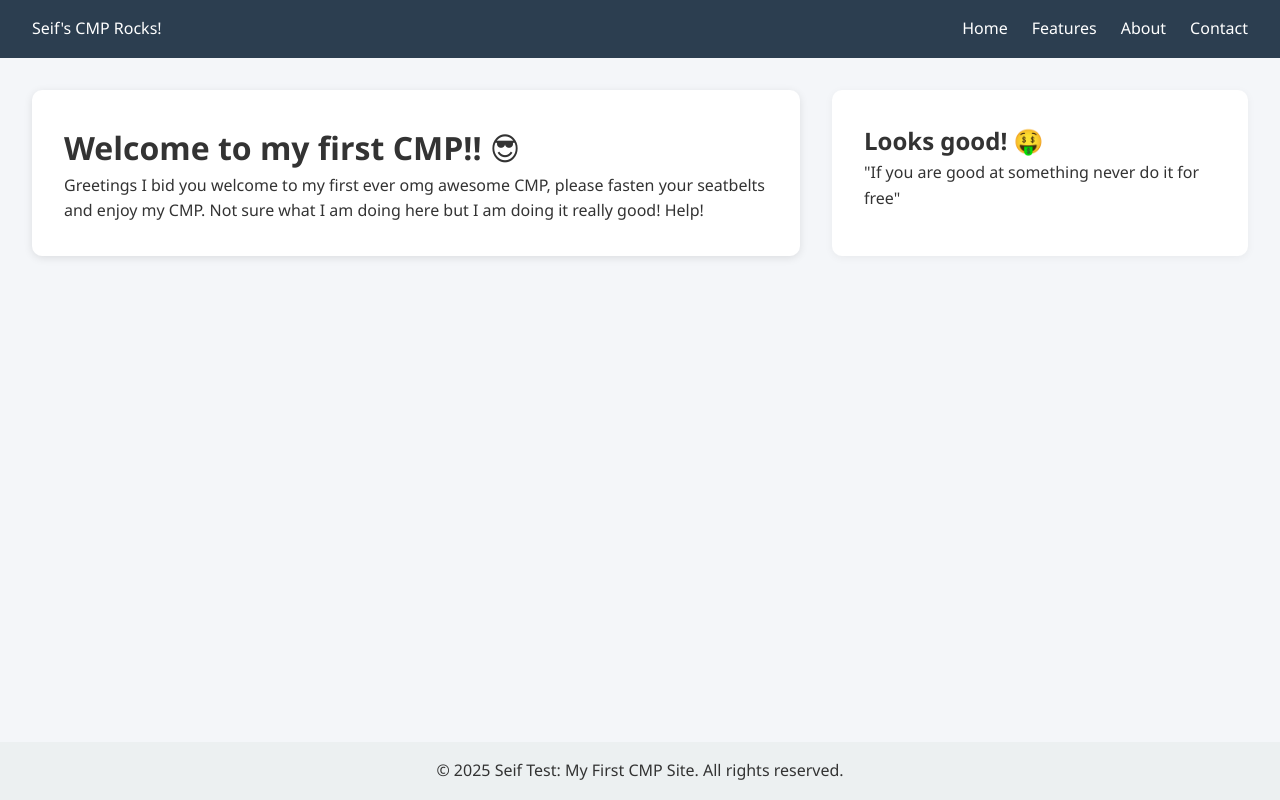
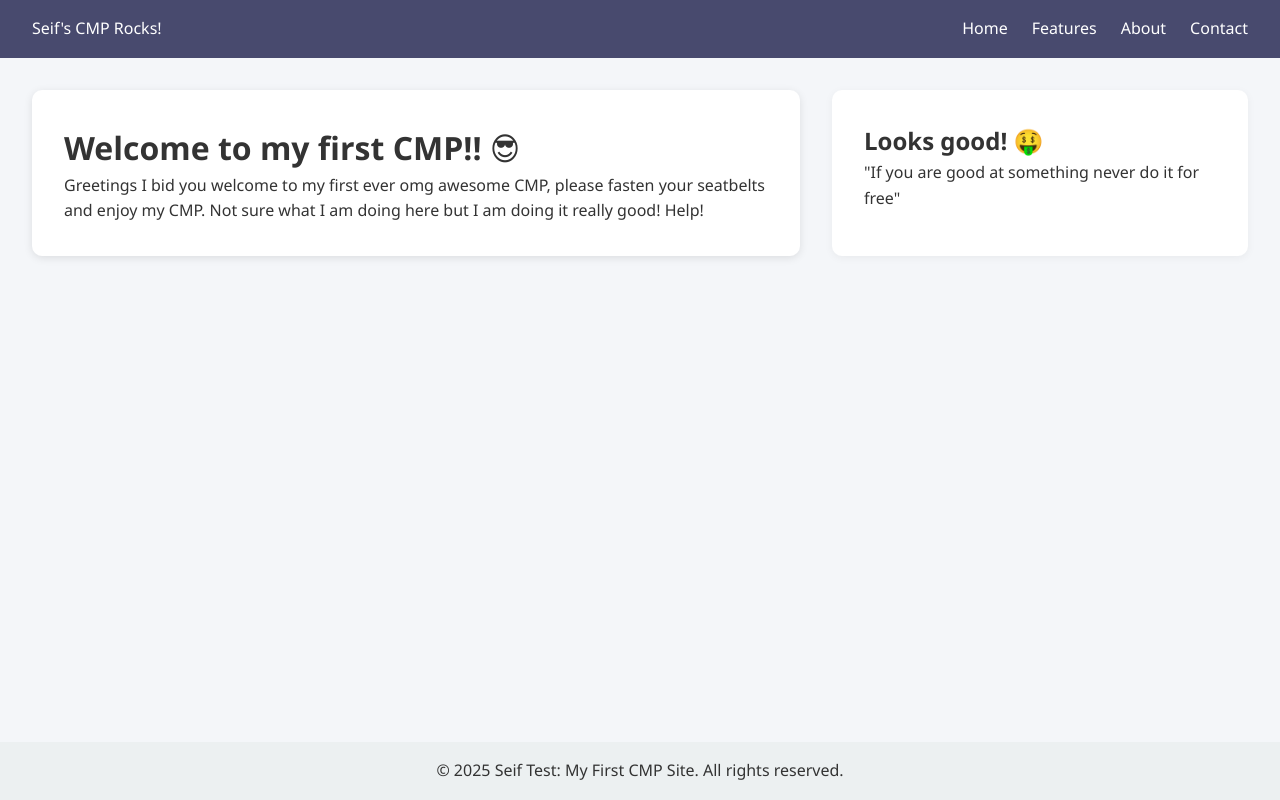
Before and after one commit to seifazzam/seiftest, a plain HTML site: page index.html in a window 1280 px wide. Drawn offline with Linux system fonts and the light colour scheme.

Commit message:
Update index.html

```diff
--- a/index.html
+++ b/index.html
@@ -59,7 +59,7 @@
     }
 
     header {
-      background-color: #2c3e50;
+      background-color: #484A6E;
       padding: 1rem 2rem;
       color: white;
     }
```
